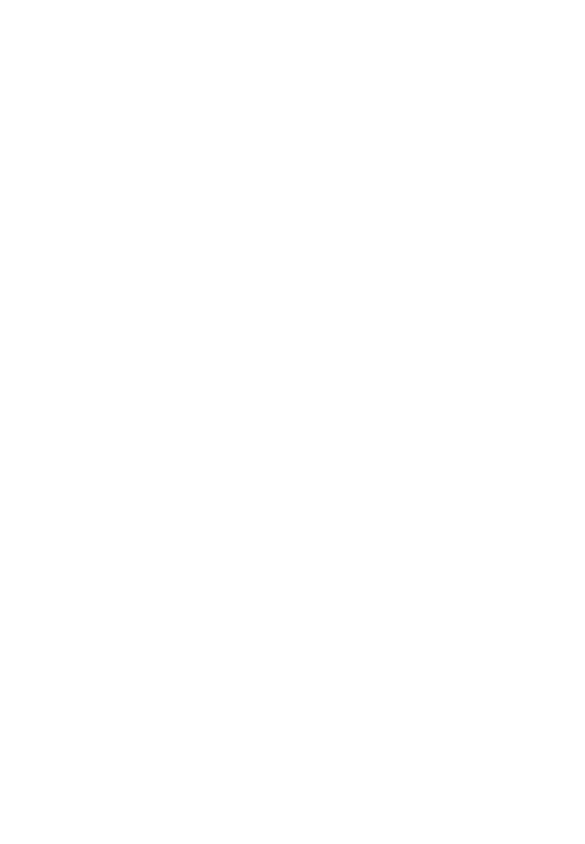
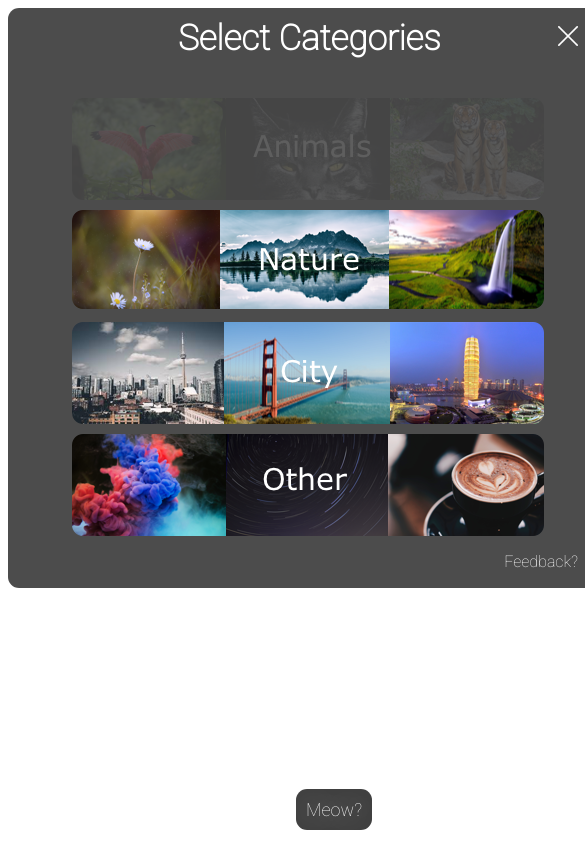
Before and after one commit to jordanstarrk/meow-meow-woof, a browser extension: page index.html in a window 390 px wide. Shown: the top 844 px of the page, 585 px wide, since content can reach past the window. Drawn offline with nearby package versions, Linux system fonts and the light colour scheme.

Commit message:
Added in categories section via new mennu button using JQuery. Right now the buttons just select and deselect onclick. Still need to buildout the functionality to change the random video selection function based on user selection from menu.

```diff
--- a/index.html
+++ b/index.html
@@ -5,17 +5,30 @@
       <meta name="description" content="Art">
       <meta name="author" content="meow meow woof">
       <meta name="viewport" content="width=device-width, initial-scale=1.0" />
-    <link rel="stylesheet" href="/src/css/background.css">
-    <link href="https://fonts.googleapis.com/css?family=Roboto:100" rel="stylesheet">
+      <link rel="stylesheet" href="/src/css/background.css">
+      <link href="https://fonts.googleapis.com/css?family=Roboto:100" rel="stylesheet">
+      <script src="https://ajax.googleapis.com/ajax/libs/jquery/3.3.1/jquery.min.js"></script>
 </head>
 <body>
-    <div class="fullscreen-image">
-            <div id="arrayString"></div>
-      </div>
-    <a href="https://docs.google.com/forms/d/e/1FAIpQLSe5MW0-fM7FNtu3LgnYvhgDJUaMjmLUSNZsipVoUCKgtqfvRA/viewform?usp=sf_link">
-        <div id=feedbackButton>Meow?</div>
-    </a>
+    <div class="fullscreen-image"></div>
+    <div id="arrayString"></div>
+    <div class="menuButton">Meow?</div>
+
+    <div class="menu">
+
+      <h2>Select Categories</h2>
+
+      <img class="closeIcon" src="src/assets/closeIcon.png" width="20px">
+
+      <div id="animals" class="category"><img src="src/assets/animals.png" alt="Animals"></div>
+      <div id="nature" class="category"><img src="src/assets/nature.png" alt="Nature"></div>
+      <div id="city" class="category"><img src="src/assets/city.png" alt="City"></div>
+      <div id="other" class="category"><img src="src/assets/other.png" alt="Other"></div>
+
+      <p>Feedback?</p>
+    </div>
     <script src="/src/js/app.js"></script>
+    <script src="/src/js/menu.js"></script>
     <script src="/src/js/googAnalytics.js"></script>
 </body>
 </html>
--- a/src/css/background.css
+++ b/src/css/background.css
@@ -42,7 +42,7 @@
   }
 }
 
-#feedbackButton {
+.menuButton {
   font-family: 'Roboto', sans-serif;
   color: white;
   position: absolute;
@@ -52,6 +52,9 @@
   text-decoration: none;
   text-shadow: 0 0 25px;
   opacity: 0.75;
+  background-color: black;
+  padding: 10px;
+  border-radius: 11px;
 }
 
 /* mobile not to play video */
@@ -97,3 +100,62 @@
     display: none;
   }
 }
+
+.menu {
+  position: relative;
+  margin: auto;
+  width: 600px;
+  height: 580px;
+  background: rgba(0, 0, 0, 0.7);
+  border-radius: 11px;
+}
+
+
+.category {
+  position: relative;
+  margin: auto;
+  color: white;
+  width: 472px;
+  height: 102px;
+  border-radius: 11px;
+  padding-top: 10px;
+}
+
+#animals{
+  opacity: 0.1;
+}
+
+#nature{
+  opacity: 1;
+}
+
+#city{
+  opacity: 1;
+}
+
+#other{
+  opacity: 1;
+}
+
+h2 {
+  position: relative;
+  color: white;
+  font-size: 35px;
+  padding-left: 170px;
+  font-family: 'Roboto', sans-serif;
+  padding-top: 10px;
+}
+
+
+.closeIcon {
+  position: absolute;
+  top: 18px;
+  right: 30px;
+}
+
+p {
+  font-family: 'Roboto', sans-serif;
+  color: white;
+  position: absolute;
+  right: 30px;
+}
--- a/src/js/app.js
+++ b/src/js/app.js
@@ -25,4 +25,4 @@ document.getElementById("arrayString").innerHTML=pickaVideo();
 /*********************************************
 Redirect users to a feedback form on uninstall
 **********************************************/
-chrome.runtime.setUninstallURL('https://docs.google.com/forms/d/e/1FAIpQLSeykxJbhQckDZ1j3WU3D8Onr06uliiABdhtc1aIW6mxjzBCfQ/viewform?usp=sf_link');
+//chrome.runtime.setUninstallURL('https://docs.google.com/forms/d/e/1FAIpQLSeykxJbhQckDZ1j3WU3D8Onr06uliiABdhtc1aIW6mxjzBCfQ/viewform?usp=sf_link');
--- /dev/null
+++ b/src/js/menu.js
@@ -0,0 +1,50 @@
+//Show/hide menu on click
+$(".menuButton").click(function(){
+  $(".menu").toggle();
+});
+
+//x toggle to hide at top of menu
+$(".closeIcon").click(function(){
+    $(".menu").hide();
+})
+
+//Feedback - click to go to feedback form
+$("p").click(function(){
+    window.open('https://goo.gl/forms/T9hSIDhhrp4Bgnqg2', 'Feedback');
+})
+
+//When a user clicks on animals category item it should deselect
+$("#animals").click(function() {
+    if ($(this).css("opacity") == 0.1) {
+        $(this).css("opacity", 1);
+    }else {
+        $(this).css("opacity", 0.1);
+    }
+})
+
+//When a user clicks on nature category item it should deselect
+$("#nature").click(function() {
+    if ($(this).css("opacity") == 0.1) {
+        $(this).css("opacity", 1);
+    }else {
+        $(this).css("opacity", 0.1);
+    }
+})
+
+//When a user clicks on city category item it should deselect
+$("#city").click(function() {
+    if ($(this).css("opacity") == 0.1) {
+        $(this).css("opacity", 1);
+    }else {
+        $(this).css("opacity", 0.1);
+    }
+})
+
+//When a user clicks on other category item it should deselect
+$("#other").click(function() {
+    if ($(this).css("opacity") == 0.1) {
+        $(this).css("opacity", 1);
+    }else {
+        $(this).css("opacity", 0.1);
+    }
+})
```
Also changed, not shown: manifest.json, src/assets/animals-full.png (added), src/assets/animals.png (added), src/assets/city.png (added), src/assets/closeIcon.png (added), src/assets/nature.png (added), src/assets/other.png (added).
